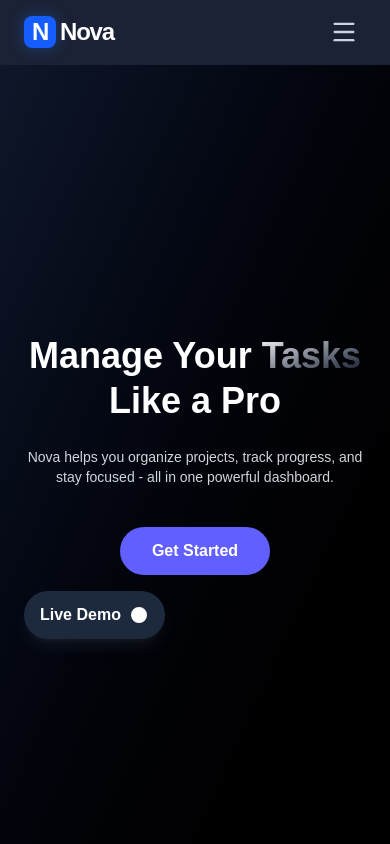
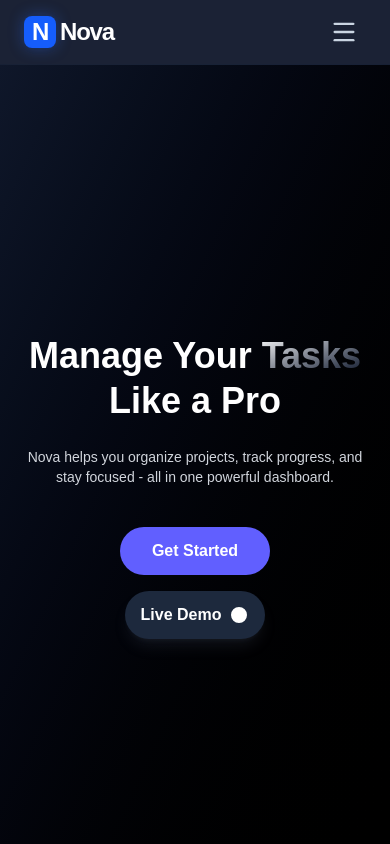
Before and after one commit to atiya-inayat/nova-task-manager, a Next.js app: page / in a window 390 px wide. Shown: the top 844 px of the page. Built offline with nearby package versions, Linux system fonts and the light colour scheme; no server answers.

Commit message:
centering live demo button

```diff
--- a/app/component/Hero.tsx
+++ b/app/component/Hero.tsx
@@ -61,7 +61,7 @@ const Hero = () => {
               Get Started
             </button>
           </Link>
-          <div className="w-full sm:w-auto">
+          <div className="w-full  flex justify-center sm:w-auto">
             <VideoModal />
           </div>
         </div>
```
